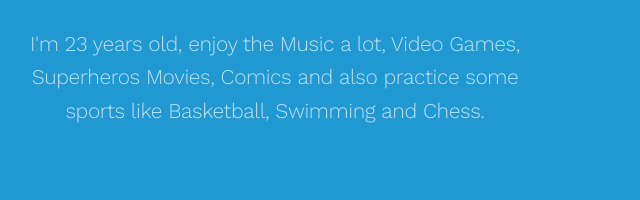
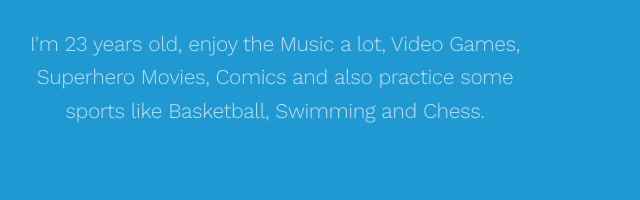
Before and after one commit to LuisManon/Home, a plain HTML site: page about-me.html in a window 1280 px wide. Shown: the part 437-637 px from the top of the page, 110-750 px from the left. Drawn offline with nearby package versions, Linux system fonts and the light colour scheme.

Commit message:
Update about-me.html
about me 2

```diff
--- a/about-me.html
+++ b/about-me.html
@@ -134,7 +134,7 @@
         <div class="col-sm-10 col-md-6">
           <h1 class="block-title m-b-sm">About Me</h1>
           <p class="lead m-b-md text-muted">Software Developer, UX/UI Designer and Web Developer with a degree in System engineering & Computer Science, years of experience working with different technologies and agile methods.</p>
-          <p class="lead m-b-md text-muted">I'm 23 years old, enjoy the Music a lot, Video Games, Superheros Movies, Comics and also practice some sports like Basketball, Swimming and Chess.</p>
+          <p class="lead m-b-md text-muted">I'm 23 years old, enjoy the Music a lot, Video Games, Superhero Movies, Comics and also practice some sports like Basketball, Swimming and Chess.</p>
          <!-- <button class="btn btn-primary btn-lg">Try it now</button>-->
         </div>
       </div>
```
